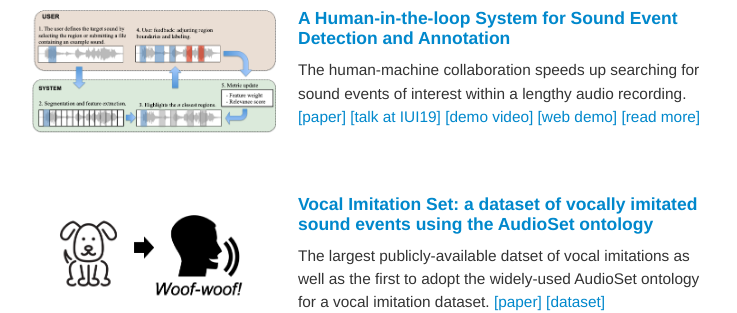
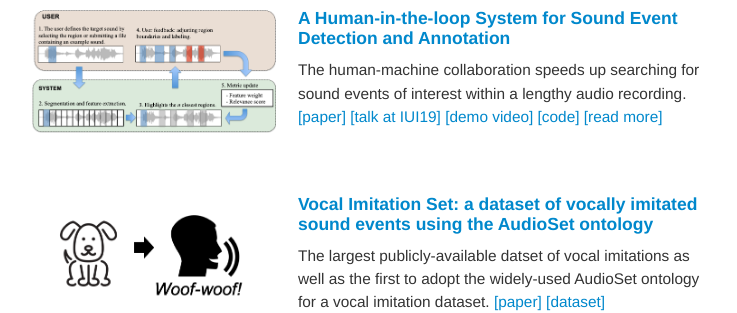
Before and after one commit to bongjun/bongjun.github.io, a Jekyll site: the page built from pages/research.md, in a window 1280 px wide and 900 px high, scrolled down 930 px. Shown: the part 152-465 px from the top of the window, without its empty margins (281-1018 px from the left). Built offline with Jekyll 4.4.1, drawn with Linux system fonts in a browser that asks for light colours.

Commit message:
Update research.md

```diff
--- a/pages/research.md
+++ b/pages/research.md
@@ -36,7 +36,7 @@ You can improve audio search resultsjust by imitating sound events you do or do
 <a href="{{ BASE_PATH }}/pages/projects/ised.html"><img src="{{ BASE_PATH }}/pages/files/ised_icon.png" width="35%" height="35%" align="left" style="margin:10px 20px "></a>
 #### [A Human-in-the-loop System for Sound Event Detection and Annotation]({{ BASE_PATH }}/pages/projects/ised.html)
 
-The human-machine collaboration speeds up searching for sound events of interest within a lengthy audio recording. [[paper]]({{ BASE_PATH }}/pages/files/papers/kim_pardo_tiis_2018) [[talk at IUI19]](https://youtu.be/wuUxtl-iqQk) [[demo video]](https://youtu.be/Ss2eGSW4_4w) [[web demo]](http://54.68.168.116/)
+The human-machine collaboration speeds up searching for sound events of interest within a lengthy audio recording. [[paper]]({{ BASE_PATH }}/pages/files/papers/kim_pardo_tiis_2018) [[talk at IUI19]](https://youtu.be/wuUxtl-iqQk) [[demo video]](https://youtu.be/Ss2eGSW4_4w) [[code]](https://github.com/bongjun/ised)
 [[read more]]({{ BASE_PATH }}/pages/projects/ised.html)<br><br>
 
 <br>
```
